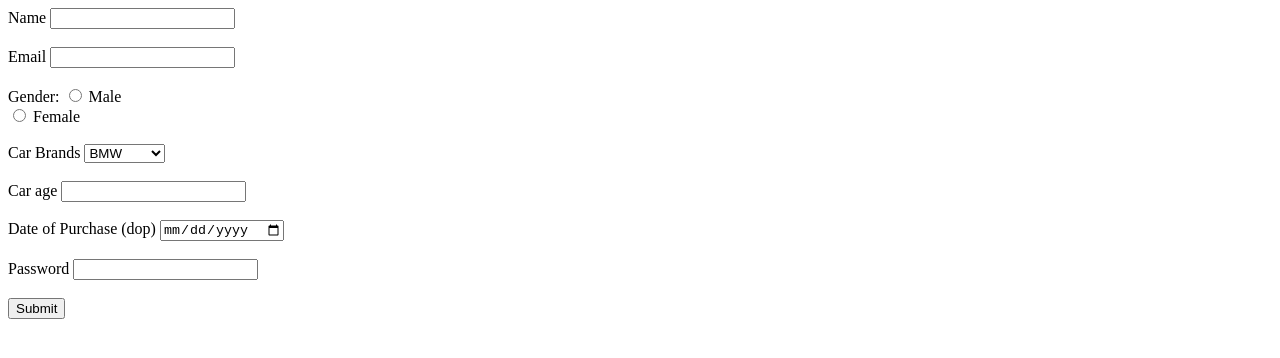
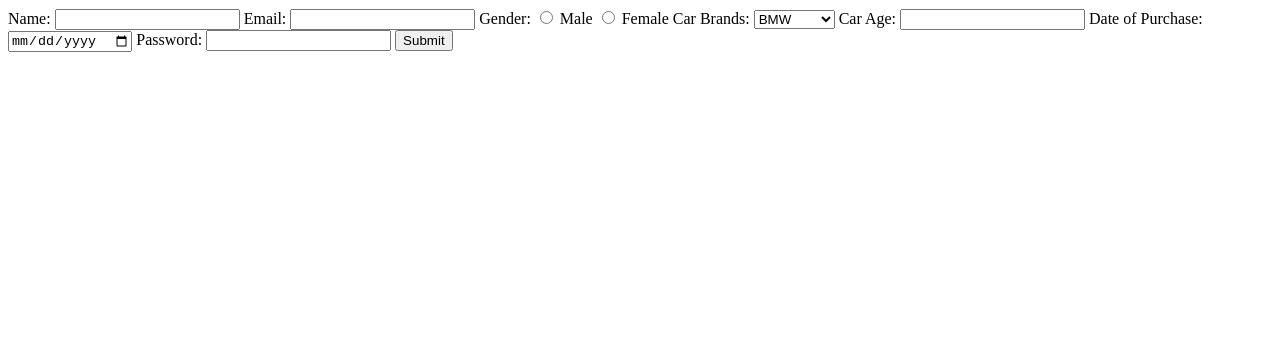
Before and after one commit to acciojob/car-insurance-form-Mansi-sketch, a website: page main.html in a window 1280 px wide. Drawn offline with Linux system fonts and the light colour scheme.

Commit message:
created a submission

```diff
--- a/main.html
+++ b/main.html
@@ -7,31 +7,37 @@
 </head>
 
 <body>
-	<form method="post">
-		<label for="name">Name</label>
-		<input type="text" name="name" id="name" required><br><br>
-		<label for="email">Email</label>
-		<input type="email" name="email" id="email" required><br><br>
-		<label for="gender">Gender:</label>
-		<input type="radio" name="gender" id="gender_m" value="Male">
-		<label for="gender_m">Male</label><br>
-		<input type="radio" name="gender" id="gender_f" value="Female">
-		<label for="gender_f">Female</label><br><br>
-		<label for="cars">Car Brands</label>
-		<select id="cars" required name="cars">
-			<option value="BMW">BMW</option>
-			<option value="Audi">Audi</option>
-			<option value="Mercedez">Mercedez</option>
-		</select><br><br>
+<form action="/submit_form" method="post">
+  <label for="name">Name:</label>
+  <input type="text" id="name" name="name" required>
 
-		<label for="carage">Car age</label>
-		<input type="number" name="carage" id="carage" required><br><br>
-		<label for="dop">Date of Purchase (dop)</label>
-		<input type="date" name="dop" id="dop" required><br><br>
-		<label for="password">Password</label>
-		<input type="password" name="password" id="password" required><br><br>
-		<button type="submit">Submit</button>
-	</form>
+  <label for="email">Email:</label>
+  <input type="email" id="email" name="email" required>
+
+  <label for="gender">Gender:</label>
+  <input type="radio" id="male" name="gender" value="male" required>
+  <label for="male">Male</label>
+  <input type="radio" id="female" name="gender" value="female" required>
+  <label for="female">Female</label>
+
+  <label for="cars">Car Brands:</label>
+  <select id="cars" name="cars">
+    <option value="bmw">BMW</option>
+    <option value="audi">Audi</option>
+    <option value="mercedez">Mercedez</option>
+  </select>
+
+  <label for="carage">Car Age:</label>
+  <input type="number" id="carage" name="carage" required>
+
+  <label for="dop">Date of Purchase:</label>
+  <input type="date" id="dop" name="dop" required>
+
+  <label for="password">Password:</label>
+  <input type="password" id="password" name="password" required>
+
+  <input type="submit" value="Submit">
+</form>
 
 
 	<!-- the entire body must be written by student -->
```
